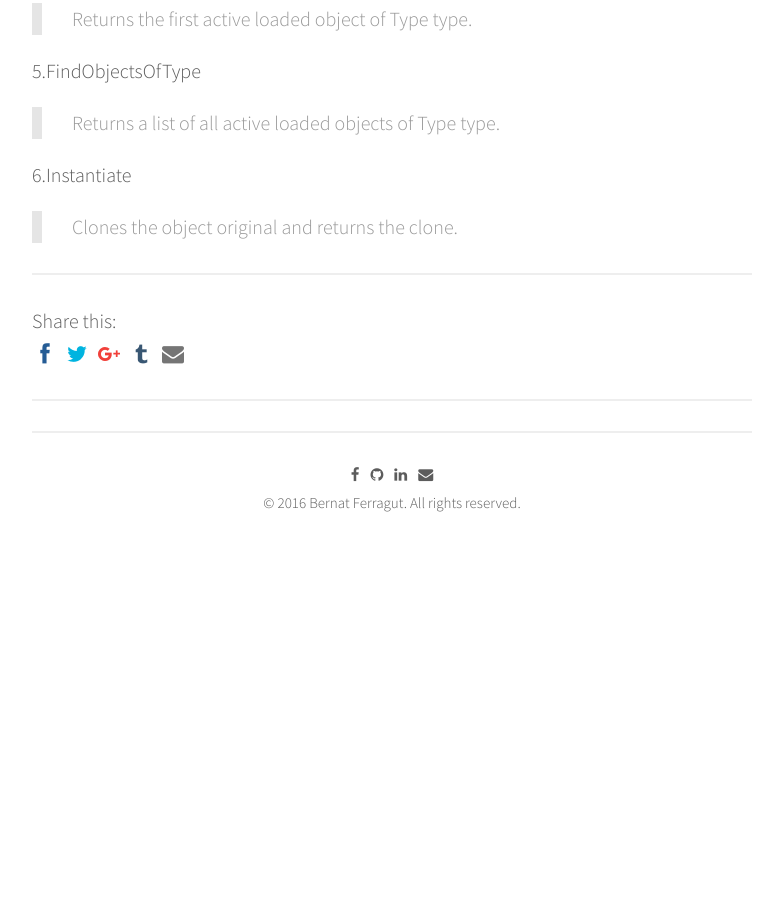
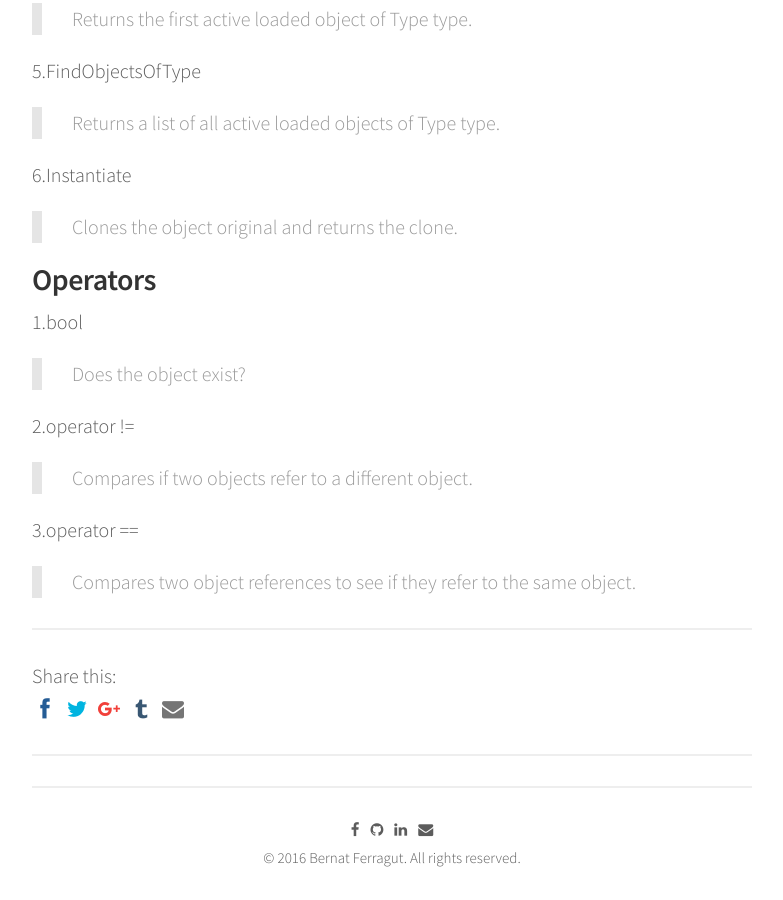
Before and after one commit to bernatferragut/FutureWeb-blog, a Jekyll site: the page built from _posts/10-12-16-VR - Unity Most Important Classes-3.md, in a window 1280 px wide and 900 px high, scrolled down 7394 px. Shown: the whole window, without its empty margins (248-1031 px from the left). Built offline with Jekyll 4.4.1, drawn with Linux system fonts in a browser that asks for light colours; nearby versions of some CDN libraries; comment, search, counter and statistics services are not loaded; before the commit the page ends 8009 px from its top, so only the background shows below that.

Commit message:
Update 10-12-16-VR - Unity Most Important Classes-3.md
Transform Operators

```diff
--- a/_posts/10-12-16-VR - Unity Most Important Classes-3.md
+++ b/_posts/10-12-16-VR - Unity Most Important Classes-3.md
@@ -280,3 +280,17 @@ Returns the instance id of the object.
 6.Instantiate
 
 > Clones the object original and returns the clone.
+
+### Operators
+
+1.bool
+
+> Does the object exist?
+
+2.operator !=
+
+> Compares if two objects refer to a different object.
+
+3.operator ==
+
+> Compares two object references to see if they refer to the same object.
```
